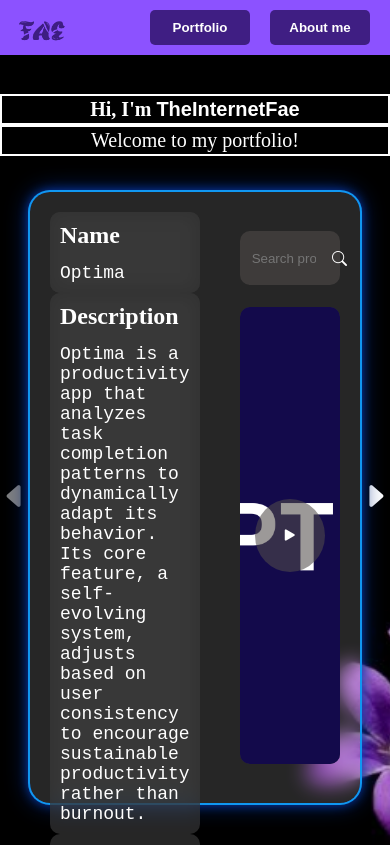
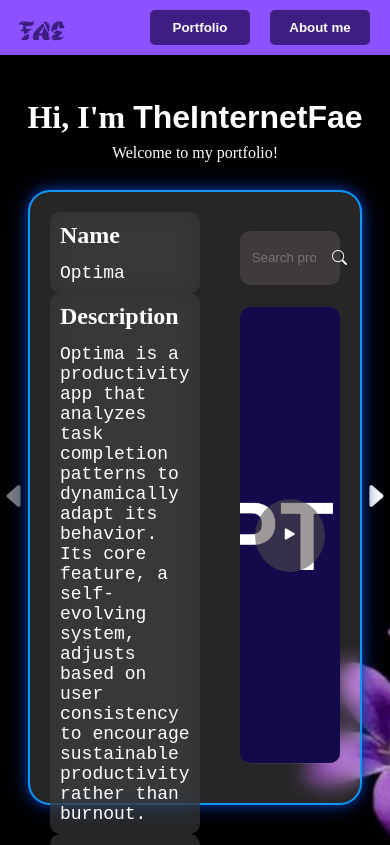
Before and after one commit to theinternetfae/My-Portfolio, a React (Vite) app: page / in a window 390 px wide. Shown: the top 845 px of the page. Built offline with nearby package versions, Linux system fonts and the light colour scheme; a web font is replaced by a local one.

Commit message:
Setting up about page

```diff
--- /dev/null
+++ b/src/About.jsx
@@ -0,0 +1,9 @@
+function About() {
+    return (
+        <>
+            This is my About
+        </>
+    );
+}
+
+export default About;
--- a/src/App.jsx
+++ b/src/App.jsx
@@ -1,6 +1,6 @@
-import { useState } from 'react'
 import Header from "./Header.jsx";
 import Body from "./Body.jsx";
+import About from "./About.jsx"
 
 function App() {
 
@@ -8,6 +8,7 @@ function App() {
     <main className='test'>
       <Header/>
       <Body />
+      <About/>
     </main>
   )
 }
--- a/src/index.css
+++ b/src/index.css
@@ -290,43 +290,3 @@ nav .nav-box .navigating:active{
 .blur .project-info .icons a {
   color: white;
 }
-
-
-
-/* Mobile */
-@media (max-width: 767px) {
-  .overall-body h1, .sub-heading {
-    border: 2px solid white;
-    text-align: center;
-    padding: 2px;
-    font-size: 20px
-  }
-
-  .project-body {
-    margin-top: 20px;
-    height: 80%;
-    display: flex;
-    justify-content: space-around;
-    align-items: center;
-  }
-}
-
-/* Tablet */
-@media (min-width: 768px) {
-
-}
-
-/* Laptop */
-@media (min-width: 1024px) {
-
-}
-
-/* Desktop */
-@media (min-width: 1280px) {
-
-}
-
-/* Large screens */
-@media (min-width: 1536px) {
-
-}
```
